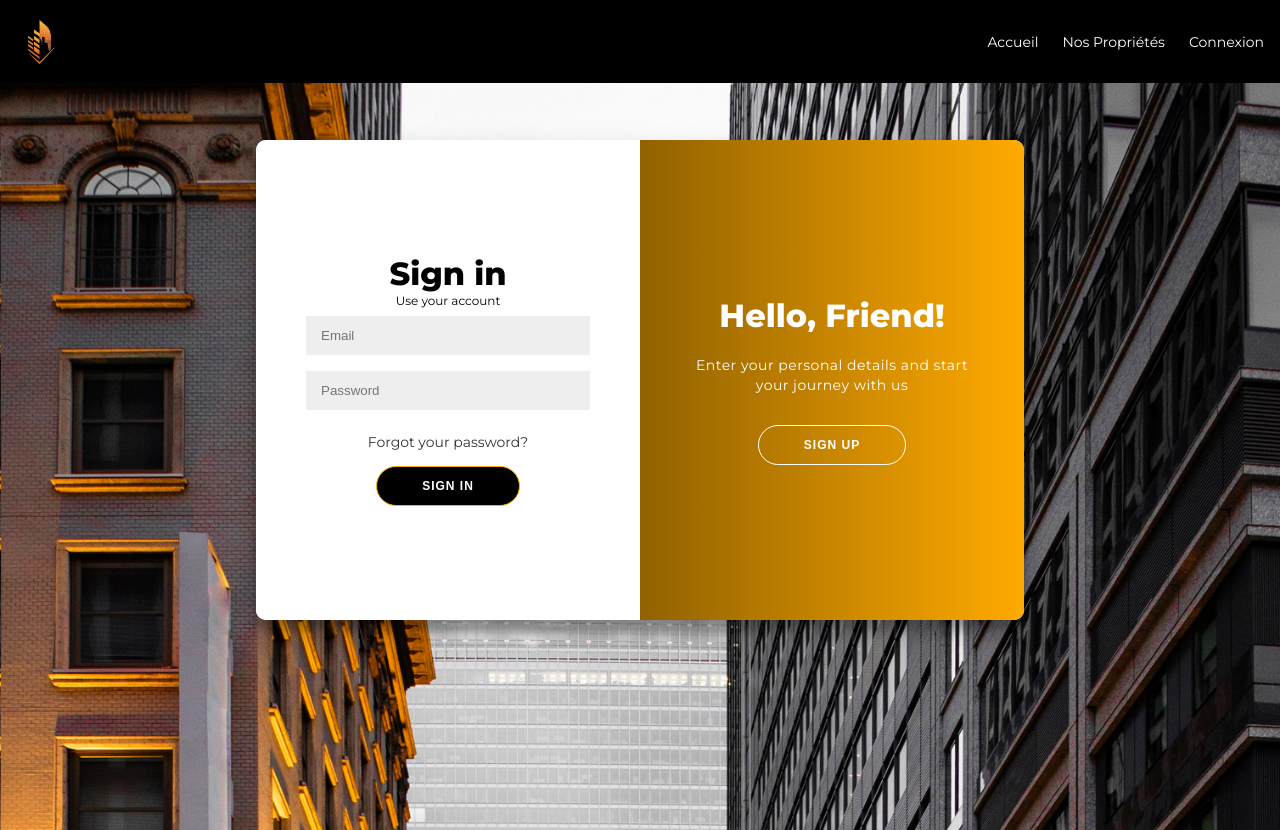
After one commit to AladinAzz/gestion-immobiliere-FastAPI, a FastAPI app: template templates/log.html in a window 1280 px wide. The commit adds this page. Run offline with FastAPI, Linux system fonts and the light colour scheme; the template is opened without the code that fills it: most values are stand-ins (such as "Sample title", 1, 10 or a date in 2020).

Commit message:
JWT + login in process

```diff
--- a/main.py
+++ b/main.py
@@ -8,8 +8,11 @@ from typing import List
 from models import *  # Ensure Bien and Offre are correctly imported
 from database import get_db
 from schemas import *
+from routes import user
 app = FastAPI()
 
+
+app.include_router(user.router)
 # Mount the static directory to serve static files (CSS, images, etc.)
 app.mount("/static", StaticFiles(directory="static"), name="static")
 
@@ -68,3 +71,11 @@ async def get_bien(request: Request,id_prop: int, db: Session = Depends(get_db)
 async def read_list(request: Request, vente_details: List[VenteResponse]):
     # Render the HTML template and pass the vente_details as 'propbien'
     return templates.TemplateResponse("prop.html", {"request": request, "title": "Mes Propriétés", "propbien": vente_details})
+
+
+@app.get("/users/login", response_class=HTMLResponse)
+async def read_list(request: Request):
+    return templates.TemplateResponse("log.html", {"request": request, "title": "Log In"})
+
+
+#hi
--- a/templates/index.html
+++ b/templates/index.html
@@ -3,7 +3,7 @@
 <head>
     <meta charset="UTF-8">
     <meta name="viewport" content="width=device-width, initial-scale=1.0">
-    <link rel="icon" href="../static/pic.png" />
+    <link rel="icon" type="image/png" href="../static/pic.png">
     <link rel="stylesheet" href="../static/visit.css">
 
     <title>{{title}}</title>
@@ -16,7 +16,7 @@
         <ul class="nav-links">
             <li><a href="/">Accueil</a></li>
             <li><a href="/list">Nos Propriétés</a></li>
-            <li><a href="../login/logc.php">Connexion</a></li>
+            <li><a href="/login">Connexion</a></li>
         </ul>
     </nav>
 
--- a/templates/list.html
+++ b/templates/list.html
@@ -2,7 +2,7 @@
 <head>
     <meta charset="UTF-8">
     <meta name="viewport" content="width=device-width, initial-scale=1.0">
-    <link rel="icon" href="../static/pic.png" />
+    <link rel="icon" type="image/png" href="../static/pic.png">
     <script src="https://cdn.tailwindcss.com"></script>
     <link href="https://fonts.googleapis.com/css2?family=Roboto:wght@400;700&display=swap" rel="stylesheet">
     <link href="https://cdnjs.cloudflare.com/ajax/libs/font-awesome/5.15.3/css/all.min.css" rel="stylesheet">
@@ -27,7 +27,7 @@
         <ul class="flex space-x-6">
             <li><a class="hover:text-orange-500" href="/">Accueil</a></li>
             <li><a class="hover:text-orange-500" href="/list">Nos Propriétés</a></li>
-            <li><a class="hover:text-orange-500" href="../login/logc.php">Connexion</a></li>
+            <li><a class="hover:text-orange-500" href="/login">Connexion</a></li>
         </ul>
     </nav>
     <header class="hero bg-cover bg-center text-white h-screen flex flex-col justify-center items-center text-center" style="background-image: url('../static/japanese-culture-with-moving-car.jpg');">
--- /dev/null
+++ b/templates/log.html
@@ -0,0 +1,378 @@
+<html lang="en">
+<head>
+    <meta charset="utf-8"/>
+    <meta content="width=device-width, initial-scale=1.0" name="viewport"/>
+    <title>{{title}}</title>
+    <link href="https://cdnjs.cloudflare.com/ajax/libs/font-awesome/5.15.3/css/all.min.css" rel="stylesheet"/>
+    <link href="https://fonts.googleapis.com/css?family=Montserrat:400,800" rel="stylesheet"/>
+    <link rel="icon" type="image/png" href="../static/pic.png">
+
+    <style>
+        * {
+            box-sizing: border-box;
+        }
+
+        body {
+            background: #f6f5f7;
+            display: flex;
+            justify-content: center;
+            align-items: center;
+            flex-direction: column;
+            font-family: 'Montserrat', sans-serif;
+            height: 100vh;
+            margin: -20px 0 50px;
+        }
+
+        h1 {
+            font-weight: bold;
+            margin: 0;
+        }
+
+        h2 {
+            text-align: center;
+        }
+
+        p {
+            font-size: 14px;
+            font-weight: 100;
+            line-height: 20px;
+            letter-spacing: 0.5px;
+            margin: 20px 0 30px;
+        }
+
+        span {
+            font-size: 12px;
+        }
+
+        a {
+            color: #333;
+            font-size: 14px;
+            text-decoration: none;
+            margin: 15px 0;
+        }
+
+        button, submit {
+            border-radius: 20px;
+            border: 1px solid #ffb300;
+            background-color: #000000;
+            color: #FFFFFF;
+            font-size: 12px;
+            font-weight: bold;
+            padding: 12px 45px;
+            letter-spacing: 1px;
+            text-transform: uppercase;
+            transition: transform 80ms ease-in;
+        }
+
+        button:active, submit:active {
+            transform: scale(0.95);
+        }
+
+        button:focus, submit:focus {
+            outline: none;
+        }
+
+        button.ghost {
+            background-color: transparent;
+            border-color: #FFFFFF;
+        }
+
+        form {
+            background-color: #FFFFFF;
+            display: flex;
+            align-items: center;
+            justify-content: center;
+            flex-direction: column;
+            padding: 0 50px;
+            height: 100%;
+            text-align: center;
+        }
+
+        input {
+            background-color: #eee;
+            border: none;
+            padding: 12px 15px;
+            margin: 8px 0;
+            width: 100%;
+        }
+
+        .container {
+            background-color: #fff;
+            border-radius: 10px;
+            box-shadow: 0 14px 28px rgba(0,0,0,0.25),
+                        0 10px 10px rgba(0,0,0,0.22);
+            position: relative;
+            overflow: hidden;
+            width: 768px;
+            max-width: 100%;
+            min-height: 480px;
+        }
+
+        .form-container {
+            position: absolute;
+            top: 0;
+            height: 100%;
+            transition: all 0.6s ease-in-out;
+        }
+
+        .sign-in-container {
+            left: 0;
+            width: 50%;
+            z-index: 2;
+        }
+
+        .container.right-panel-active .sign-in-container {
+            transform: translateX(100%);
+        }
+
+        .sign-up-container {
+            left: 0;
+            width: 50%;
+            opacity: 0;
+            z-index: 1;
+        }
+
+        .container.right-panel-active .sign-up-container {
+            transform: translateX(100%);
+            opacity: 1;
+            z-index: 5;
+            animation: show 0.6s;
+        }
+
+        @keyframes show {
+            0%, 49.99% {
+                opacity: 0;
+                z-index: 1;
+            }
+
+            50%, 100% {
+                opacity: 1;
+                z-index: 5;
+            }
+        }
+
+        .overlay-container {
+            position: absolute;
+            top: 0;
+            left: 50%;
+            width: 50%;
+            height: 100%;
+            overflow: hidden;
+            transition: transform 0.6s ease-in-out;
+            z-index: 100;
+        }
+
+        .container.right-panel-active .overlay-container{
+            transform: translateX(-100%);
+        }
+
+        .overlay {
+            background: #ffa200;
+            background: -webkit-linear-gradient(to right, #231900, #ffaa00);
+            background: linear-gradient(to right, #231900, #ffaa00);
+            background-repeat: no-repeat;
+            background-size: cover;
+            background-position: 0 0;
+            color: #FFFFFF;
+            position: relative;
+            left: -100%;
+            height: 100%;
+            width: 200%;
+            transform: translateX(0);
+            transition: transform 0.6s ease-in-out;
+        }
+
+        .container.right-panel-active .overlay {
+            transform: translateX(50%);
+        }
+
+        .overlay-panel {
+            position: absolute;
+            display: flex;
+            align-items: center;
+            justify-content: center;
+            flex-direction: column;
+            padding: 0 40px;
+            text-align: center;
+            top: 0;
+            height: 100%;
+            width: 50%;
+            transform: translateX(0);
+            transition: transform 0.6s ease-in-out;
+        }
+
+        .overlay-left {
+            transform: translateX(-20%);
+        }
+
+        .container.right-panel-active .overlay-left {
+            transform: translateX(0);
+        }
+
+        .overlay-right {
+            right: 0;
+            transform: translateX(0);
+        }
+
+        .container.right-panel-active .overlay-right {
+            transform: translateX(20%);
+        }
+
+        .social-container {
+            margin: 20px 0;
+        }
+
+        .social-container a {
+            border: 1px solid #DDDDDD;
+            border-radius: 50%;
+            display: inline-flex;
+            justify-content: center;
+            align-items: center;
+            margin: 0 5px;
+            height: 40px;
+            width: 40px;
+        }
+
+        footer {
+            background-color: #222;
+            color: #fff;
+            font-size: 14px;
+            bottom: 0;
+            position: fixed;
+            left: 0;
+            right: 0;
+            text-align: center;
+            z-index: 999;
+        }
+
+        footer p {
+            margin: 10px 0;
+        }
+
+        footer i {
+            color: rgb(254, 173, 0);
+        }
+
+        footer a {
+            color: #3c97bf;
+            text-decoration: none;
+        }
+
+        nav {
+            background-color: #000;
+            color: #fff;
+            padding: 1rem;
+            display: flex;
+            justify-content: space-between;
+            align-items: center;
+            width: 100%;
+        }
+
+        nav .logo img {
+            height: 3rem;
+            width: 3rem;
+        }
+
+        nav ul {
+            display: flex;
+            gap: 1.5rem;
+        }
+
+        nav ul li {
+            list-style: none;
+        }
+
+        nav ul li a {
+            color: #fff;
+            text-decoration: none;
+            transition: color 0.3s;
+        }
+
+        nav ul li a:hover {
+            color: #ffb300;
+        }
+        nav {
+    background-color: #000; /* Black background */
+    color: #fff; /* White text */
+    padding: 1rem; /* Padding for spacing */
+    display: flex; /* Flexbox layout */
+    justify-content: space-between; /* Space between logo and menu */
+    align-items: center; /* Center vertically */
+    width: 100%; /* Full width */
+    position: fixed; /* Fixed position at the top */
+    top: 0; /* Stick to the top */
+    z-index: 1000; /* Ensure it's above other elements */
+}
+    </style>
+</head>
+<body style="background-image: url('../static/japanese-culture-with-moving-car.jpg'); background-repeat: no-repeat; background-size: cover;">
+
+    <nav>
+        <div class="logo">
+            <a href="/">
+                <img alt="Logo of AADL 2.0 with a modern house icon" class="h-12 w-12" height="60" src="../static/pic.png" width="60"/>
+            </a>
+        </div>
+        <ul class="flex space-x-6">
+            <li><a class="hover:text-orange-500" href="/">Accueil</a></li>
+            <li><a class="hover:text-orange-500" href="/list">Nos Propriétés</a></li>
+            <li><a class="hover:text-orange-500" href="/login">Connexion</a></li>
+        </ul>
+    </nav>
+
+    <div class="container" id="container">
+        <!-- Sign-Up Form -->
+        <div class="form-container sign-up-container">
+            <form action="/register" method="POST">
+                <h1>Create Account</h1>
+                <span>Use your email for registration</span>
+                <input name="nom" placeholder="First Name" required="" type="text"/>
+                <input name="prenom" placeholder="Last Name" required="" type="text"/>
+                <input name="email" placeholder="Email" required="" type="email"/>
+                <input name="phone" placeholder="Phone number" required="" type="text"/>
+                <input name="password" placeholder="Password" required="" type="password"/>
+                <button id="sub" name="butt" type="submit">Sign Up</button>
+            </form>
+        </div>
+        <!-- Sign-In Form -->
+        <div class="form-container sign-in-container">
+            <form action="/login" method="POST">
+                <h1>Sign in</h1>
+                <span>Use your account</span>
+                <input name="email" placeholder="Email" required="" type="email"/>
+                <input name="password" placeholder="Password" required="" type="password"/>
+                <a href="#">Forgot your password?</a>
+                <button id="sub" name="connect" type="submit">Sign In</button>
+            </form>
+        </div>
+        <!-- Overlay Panels -->
+        <div class="overlay-container">
+            <div class="overlay">
+                <div class="overlay-panel overlay-left">
+                    <h1>Welcome Back!</h1>
+                    <p>To keep connected with us please login with your personal info</p>
+                    <button class="ghost" id="signIn">Sign In</button>
+                </div>
+                <div class="overlay-panel overlay-right">
+                    <h1>Hello, Friend!</h1>
+                    <p>Enter your personal details and start your journey with us</p>
+                    <button class="ghost" id="signUp">Sign Up</button>
+                </div>
+            </div>
+        </div>
+    </div>
+    <script>
+        const signUpButton = document.getElementById('signUp');
+        const signInButton = document.getElementById('signIn');
+        const container = document.getElementById('container');
+
+        signUpButton.addEventListener('click', () => {
+            container.classList.add("right-panel-active");
+        });
+
+        signInButton.addEventListener('click', () => {
+            container.classList.remove("right-panel-active");
+        });
+    </script>
+</body>
+</html>
--- a/templates/prop.html
+++ b/templates/prop.html
@@ -2,7 +2,7 @@
 <head>
     <meta charset="UTF-8">
     <meta name="viewport" content="width=device-width, initial-scale=1.0">
-    <link rel="icon" href="../static/pic.png" />
+    <link rel="icon" type="image/png" href="../static/pic.png">
     <link rel="stylesheet" href="https://cdnjs.cloudflare.com/ajax/libs/font-awesome/5.15.3/css/all.min.css">
     <script src="https://cdn.tailwindcss.com"></script>
     <title>Propriétés à Vendre</title>
@@ -34,6 +34,7 @@
                     <div class="w-1/12">prix</div>
                     <div class="w-2/12">montant payé</div>
                 </li>
+
                 {% for prop in propbien %}
                 <li class="flex justify-between bg-white p-2 border-b">
                     <div class="w-1/12">{{ prop.id_vente }}</div>
@@ -45,6 +46,8 @@
                     <div class="w-2/12">{{ prop.montant_paye }}</div>
                 </li>
                 {% endfor %}
+
+
             </ul>
         </div>
         <div class="bg-white p-6 rounded-lg shadow-lg mt-6 relative" id="bien-details" hidden>
```
Also changed, not shown: routes/user.py (added, +60 -0 lines), security.py (added, +62 -0 lines).
